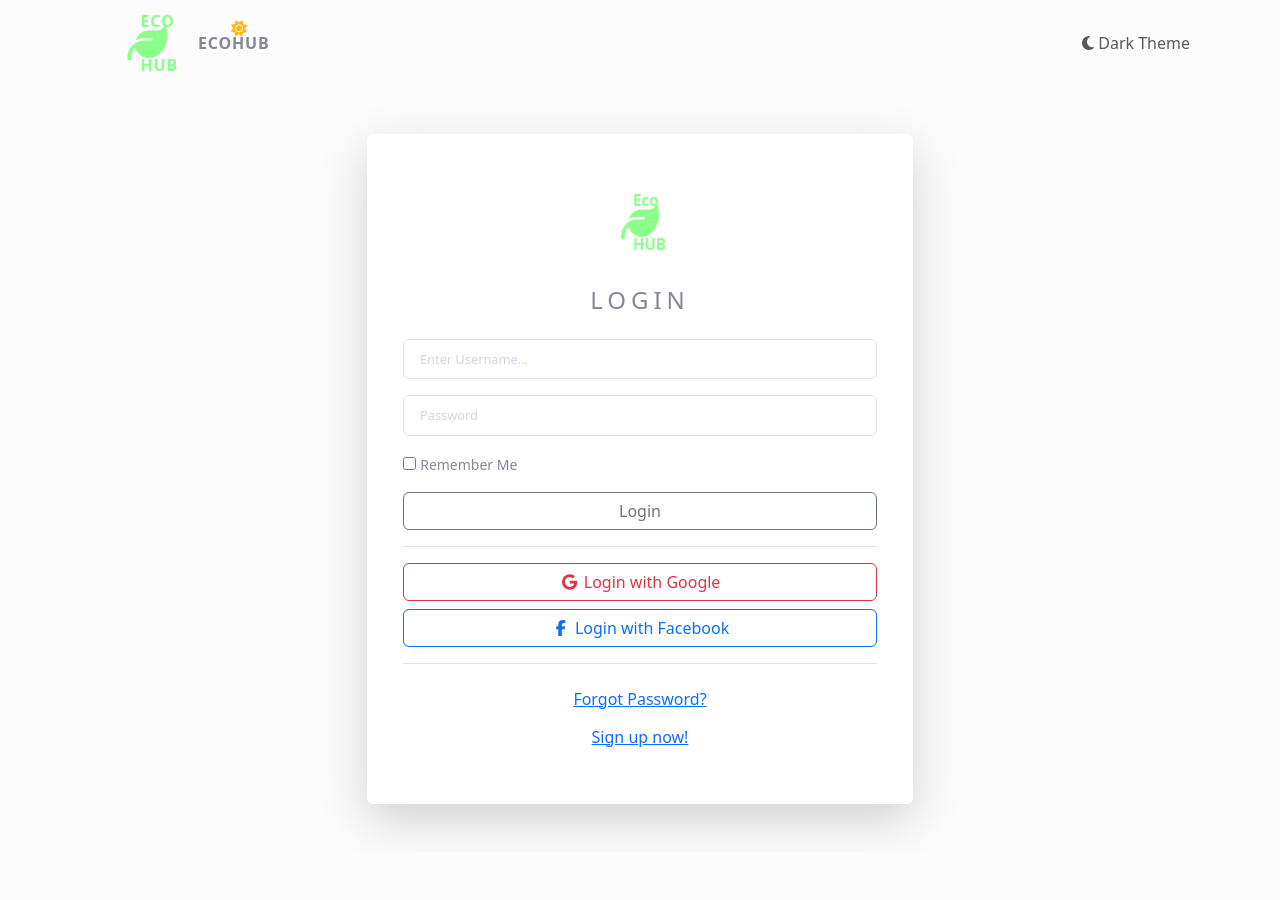
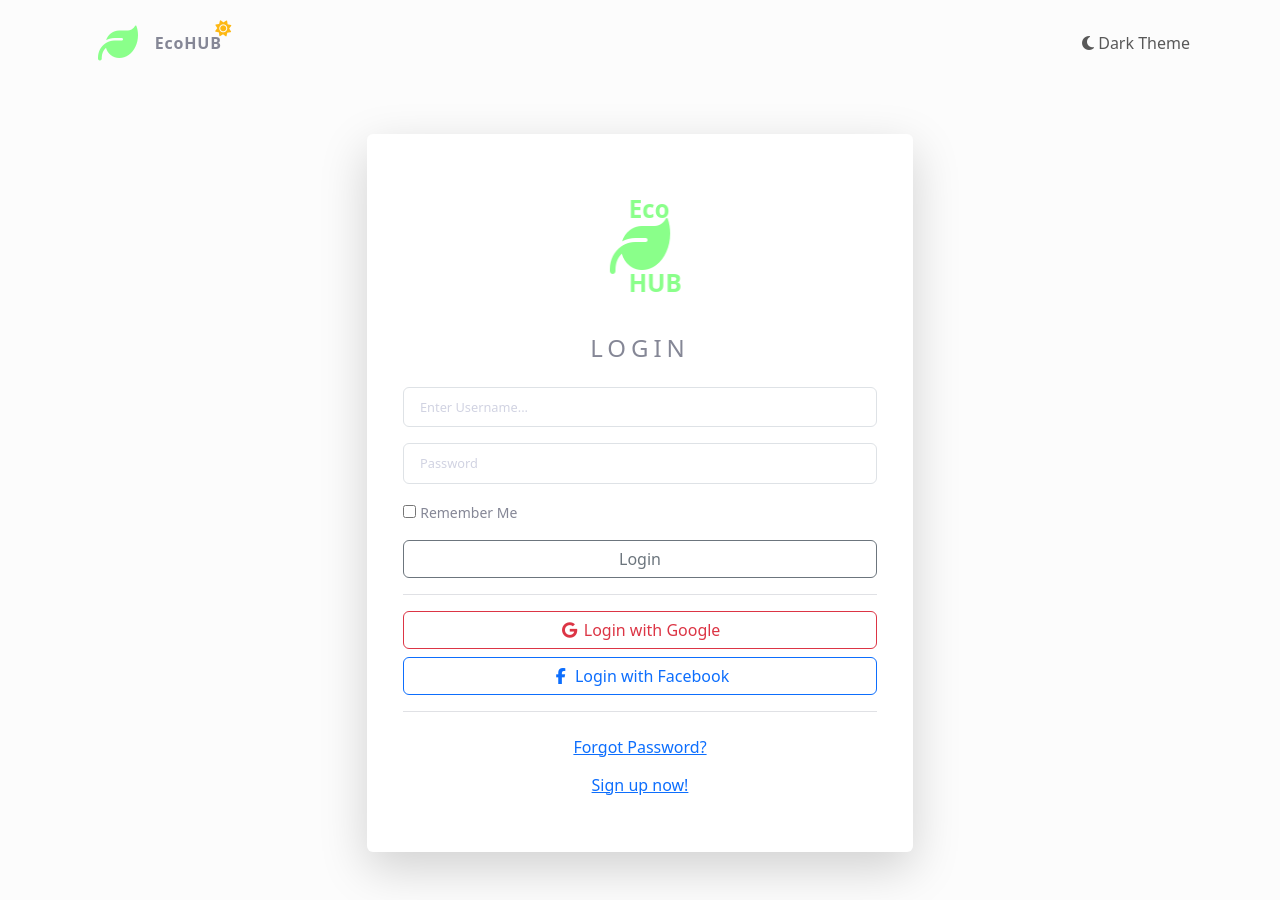
Before and after one commit to JiayangYing/CITS3403_PRO, a Flask app: page / in a window 1280 px wide. Before the commit the page ends 833 px from the top, so only its background shows below. Run offline with Flask 3, Linux system fonts and the light colour scheme.

Commit message:
remove duplicate company name in nav top bar.

```diff
--- a/app/static/css/site.css
+++ b/app/static/css/site.css
@@ -53,7 +53,6 @@ form.user .form-control-user {
   font-weight: 800;
   padding: 1.5rem 1rem;
   text-align: center;
-  text-transform: uppercase;
   letter-spacing: .05rem;
   z-index: 1;
   position: relative;
@@ -102,12 +101,12 @@ form.user .form-control-user {
 }
 
 .pos-up {
-    top: -27.5%;
+    top: -29%;
     left: 42.5%;
 }
 
 .pos-down {
-    top: 27.5%;
+    top: 29%;
     left: 42.5%;
 }
 
@@ -118,5 +117,8 @@ form.user .form-control-user {
 .company-logo {
   color:#8AFF8A;
   --fa-animation-duration: 0s;
+}
+
+.fa-2p5x {
   font-size: 2.5em;
 }
--- a/app/static/js/site.js
+++ b/app/static/js/site.js
@@ -1,6 +1,6 @@
 function setLogo() {
-    $(".company-logo").replaceWith(
-        `<span class="company-logo fa-stack fa-flip">
+    $(".login-container .company-logo").replaceWith(
+        `<span class="company-logo fa-stack fa-flip fa-4x">
             <span class="fa-layers fa-fw">
                 <span class="logo-word pos-up">Eco</span>
                 <span class="logo-word pos-down">HUB</span>
--- a/app/templates/layout/nav_bar.html
+++ b/app/templates/layout/nav_bar.html
@@ -1,8 +1,8 @@
 <nav class="navbar navbar-expand-lg navbar-light">
     <div class="container bg-gradient-dark topbar topbar-dark">
         <a class="logo topbar-brand d-flex align-items-center justify-content-center" action="{{ url_for('home') }}">
-            <div><i class="company-logo"></i></div>
-            <div>{{ company }}</div>
+            <i class="fa-solid fa-leaf fa-2p5x company-logo"></i>
+            <div class="mx-3">{{ company }}</div>
             <i id="weather_mode" class="fa-solid fa-sun"></i>
         </a>
         <button class="navbar-toggler" type="button" data-bs-toggle="collapse" data-bs-target="#navbarSupportedContent" aria-controls="navbarSupportedContent" aria-expanded="false" aria-label="Toggle navigation">
```
